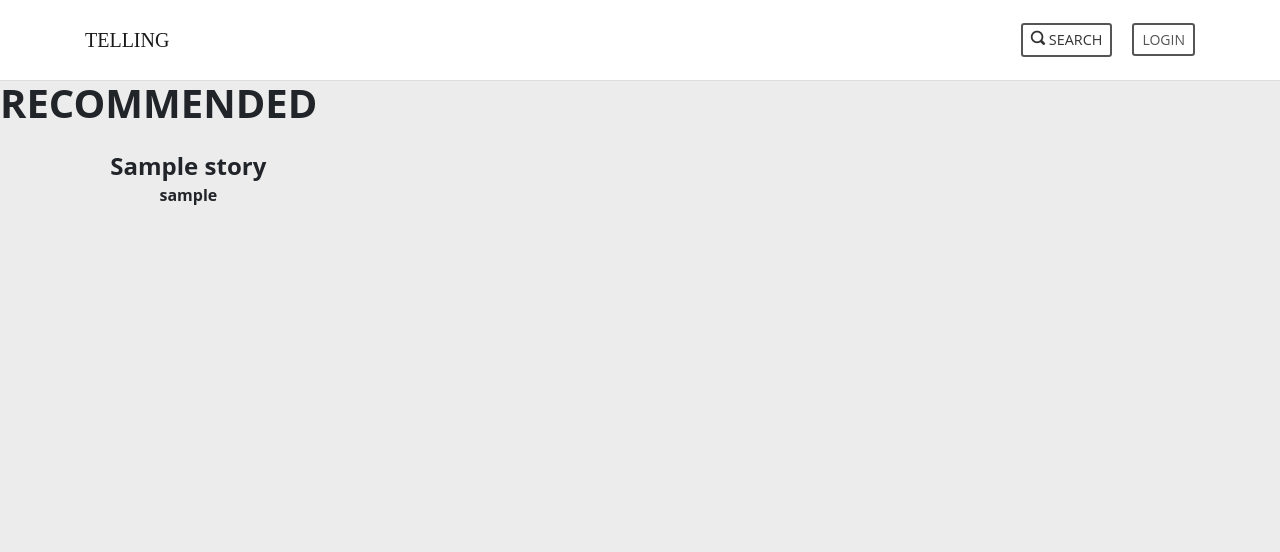
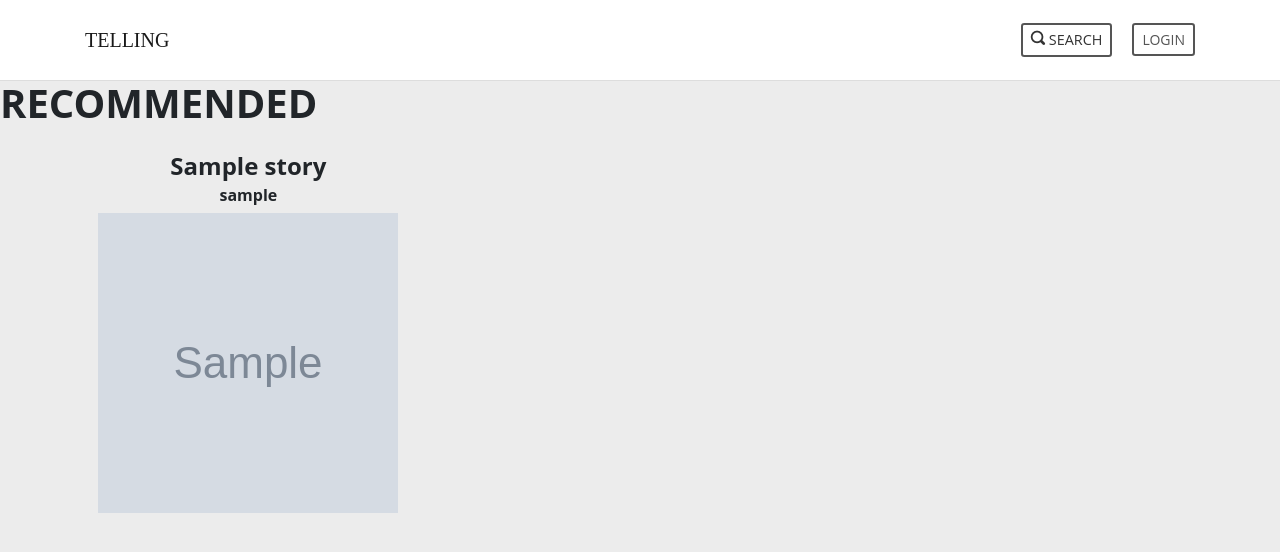
Before and after one commit to bluaries/TELLING, a Django app: page / in a window 1280 px wide. Shown: the top 552 px of the page. Run offline with Django 3.2, Linux system fonts and the light colour scheme; tables that the repository leaves empty hold one stand-in row (values such as "Sample post"); grey boxes marked "Sample" are stand-in pictures; some libraries are stand-ins or nearby versions.

Commit message:
Show the image in card

```diff
--- a/TELLING/templates/index.html
+++ b/TELLING/templates/index.html
@@ -16,6 +16,7 @@
             <div class="grid-item">
                 <h4>{{ story.title }}</h4>
                 <h6>{{ story.author }}</h6>
+                <h6><img src="{{story.thumbnail.url}}" alt="image" height="300" width="300"/></h6>
             </div>
             {% endfor %}
         </div>
```
